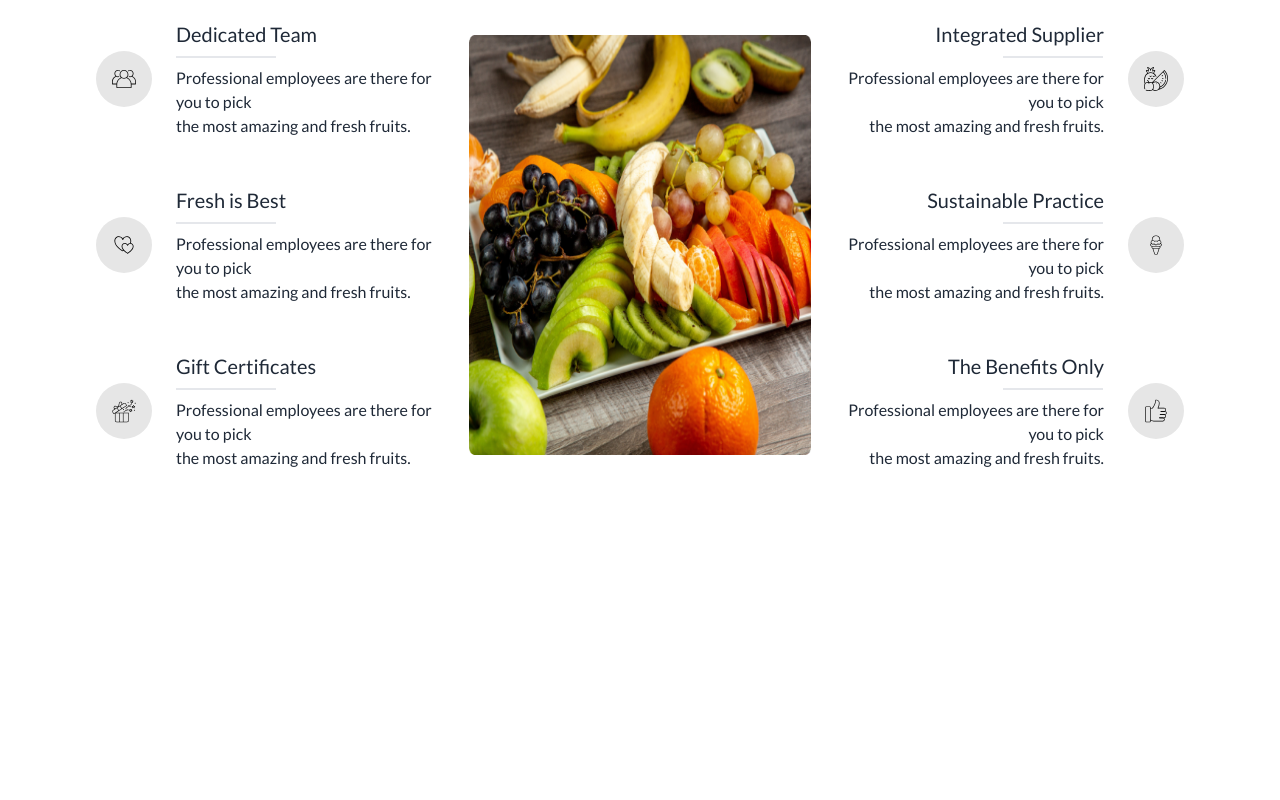
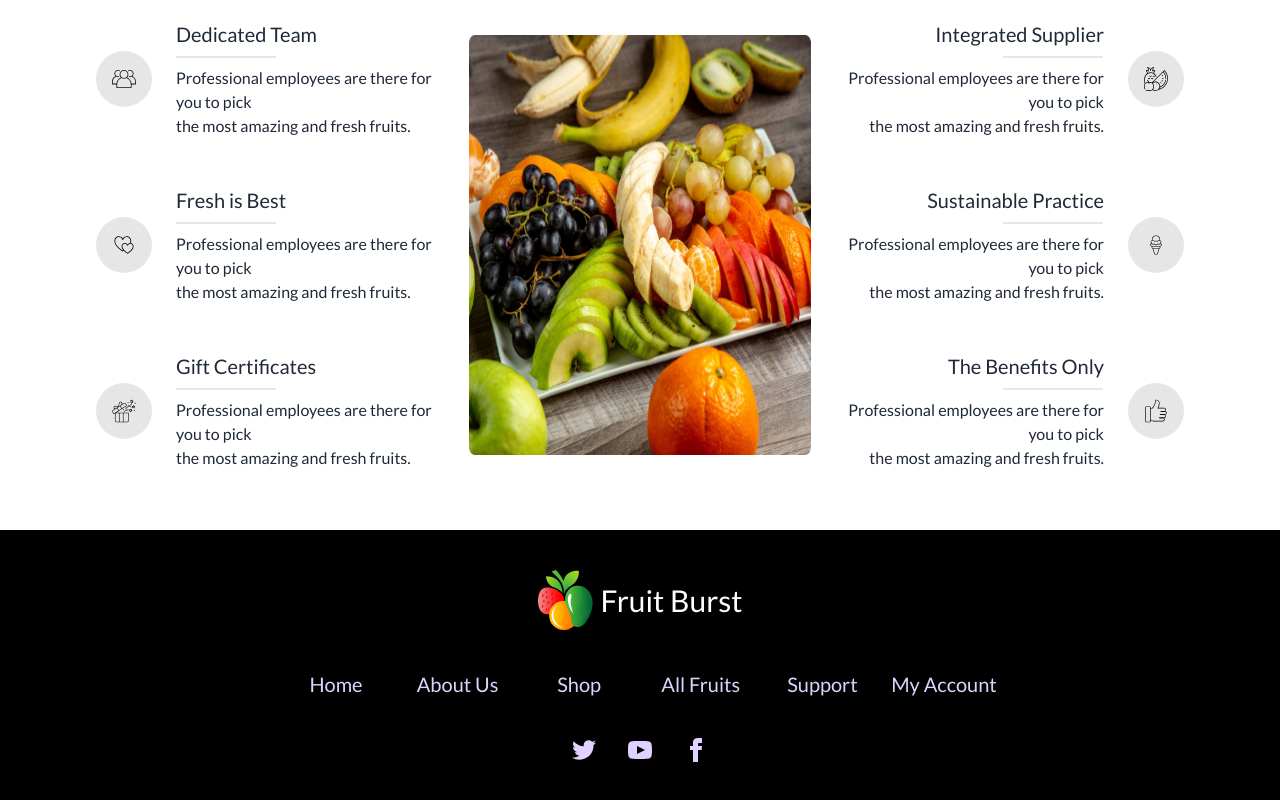
Before and after one commit to aklimaakhter/fruit-burst-website, a plain HTML site: page index.html in a window 1280 px wide. Shown: the part 2909-3709 px from the top of the page. Before the commit the page ends 3439 px from the top, so only its background shows below. Drawn offline with nearby package versions, Linux system fonts and the light colour scheme.

Commit message:
footer added

```diff
--- a/index.html
+++ b/index.html
@@ -616,8 +616,29 @@
       </div>
     </section>
   </main>
-  <footer>
+  <footer class="footer footer-center p-10 bg-black text-primary-content">
 
+      <div class="flex items-center">
+        <img src="./images/logo.png" alt="">
+        <h4 class="text-3xl text-white">Fruit Burst</h4>
+      </div>
+      <div class="grid grid-cols-4 lg:grid-cols-6 gap-4 lg:text-xl">
+        <spam>Home</spam>
+        <spam>About Us</spam>
+        <spam>Shop</spam>
+        <spam>All Fruits</spam>
+        <spam>Support</spam>
+        <spam>My Account</spam>
+      </div>
+
+    <div>
+      <div class="grid grid-flow-col gap-8">
+        <a><svg xmlns="http://www.w3.org/2000/svg" width="24" height="24" viewBox="0 0 24 24" class="fill-current"><path d="M24 4.557c-.883.392-1.832.656-2.828.775 1.017-.609 1.798-1.574 2.165-2.724-.951.564-2.005.974-3.127 1.195-.897-.957-2.178-1.555-3.594-1.555-3.179 0-5.515 2.966-4.797 6.045-4.091-.205-7.719-2.165-10.148-5.144-1.29 2.213-.669 5.108 1.523 6.574-.806-.026-1.566-.247-2.229-.616-.054 2.281 1.581 4.415 3.949 4.89-.693.188-1.452.232-2.224.084.626 1.956 2.444 3.379 4.6 3.419-2.07 1.623-4.678 2.348-7.29 2.04 2.179 1.397 4.768 2.212 7.548 2.212 9.142 0 14.307-7.721 13.995-14.646.962-.695 1.797-1.562 2.457-2.549z"></path></svg></a>
+        <a><svg xmlns="http://www.w3.org/2000/svg" width="24" height="24" viewBox="0 0 24 24" class="fill-current"><path d="M19.615 3.184c-3.604-.246-11.631-.245-15.23 0-3.897.266-4.356 2.62-4.385 8.816.029 6.185.484 8.549 4.385 8.816 3.6.245 11.626.246 15.23 0 3.897-.266 4.356-2.62 4.385-8.816-.029-6.185-.484-8.549-4.385-8.816zm-10.615 12.816v-8l8 3.993-8 4.007z"></path></svg></a>
+        <a><svg xmlns="http://www.w3.org/2000/svg" width="24" height="24" viewBox="0 0 24 24" class="fill-current"><path d="M9 8h-3v4h3v12h5v-12h3.642l.358-4h-4v-1.667c0-.955.192-1.333 1.115-1.333h2.885v-5h-3.808c-3.596 0-5.192 1.583-5.192 4.615v3.385z"></path></svg></a>
+
+      </div>
+    </div>
   </footer>
 </body>
 
```
